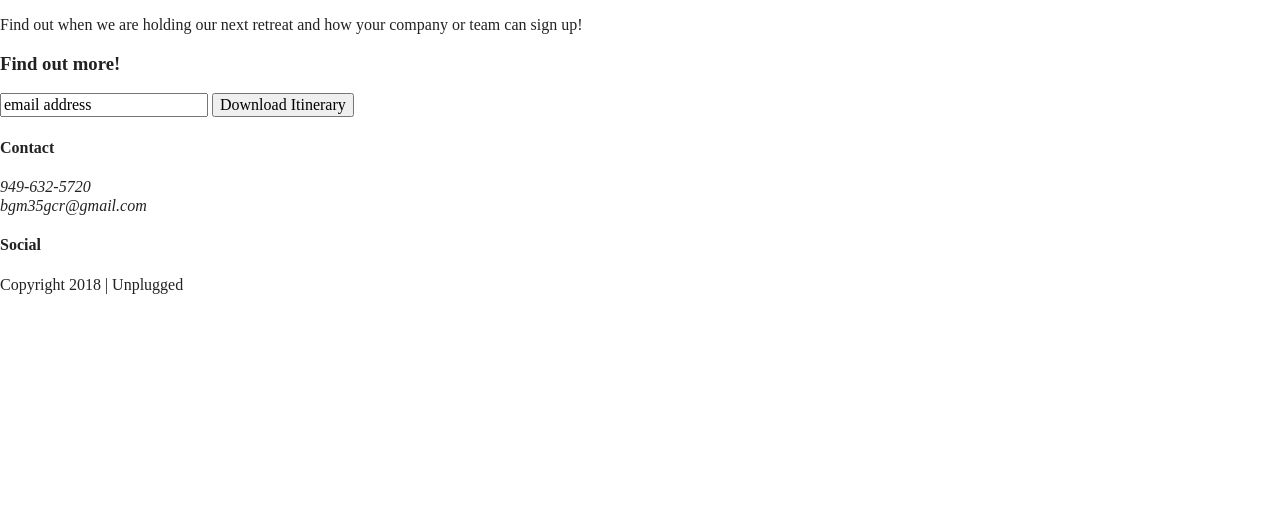
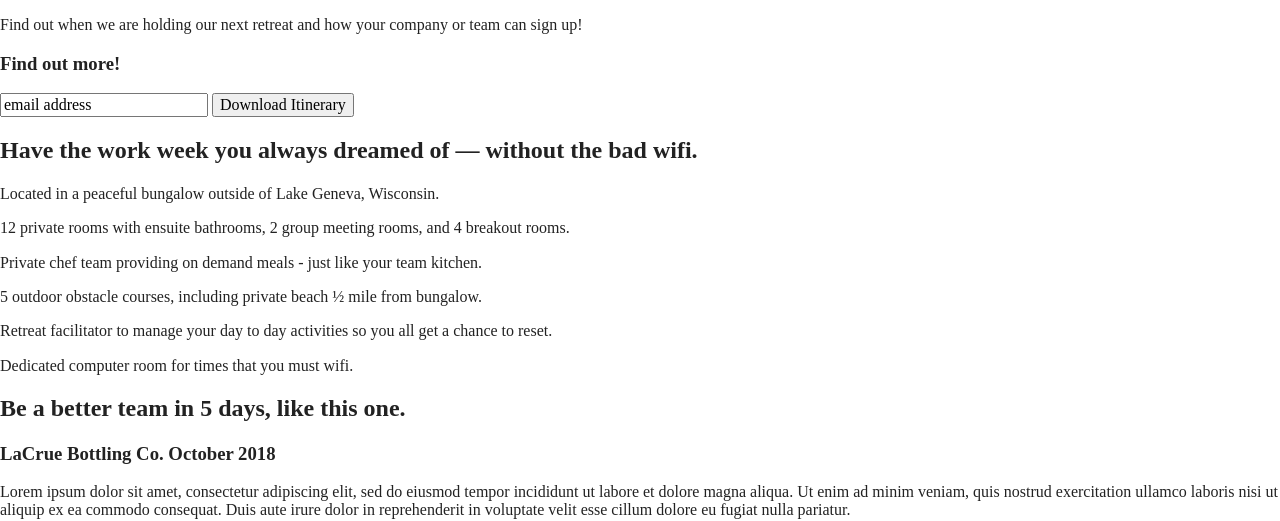
Before and after one commit to Beg92/unplugged-retreat, a website built with Parcel: page index.html in a window 1280 px wide. Shown: the part 281-802 px from the top of the page. Built offline with nearby package versions, Linux system fonts and the light colour scheme; files whose address does not match are found by name.

Commit message:
added headers and paragraphs

```diff
--- a/index.html
+++ b/index.html
@@ -2,24 +2,18 @@
 <html class="no-js" lang="">
 
 <head>
-    <meta charset="utf-8" />
+    <meta charset="utf-8">
+    <meta http-equiv="x-ua-compatible" content="ie=edge">
     <title>Unplugged Retreat</title>
-    <meta name="description" content="" />
-    <meta name="viewport" content="width=device-width, initial-scale=1" />
+    <meta name="description" content="">
+    <meta name="viewport" content="width=device-width, initial-scale=1, shrink-to-fit=no">
 
-    <meta property="og:title" content="" />
-    <meta property="og:type" content="" />
-    <meta property="og:url" content="" />
-    <meta property="og:image" content="" />
-
-    <link rel="manifest" href="site.webmanifest" />
-    <link rel="apple-touch-icon" href="icon.png" />
+    <link rel="manifest" href="site.webmanifest">
+    <link rel="apple-touch-icon" href="icon.png">
     <!-- Place favicon.ico in the root directory -->
 
-    <link rel="stylesheet" href="css/normalize.css" />
-    <link rel="stylesheet" href="css/main.css" />
-
-    <meta name="theme-color" content="#fafafa" />
+    <link rel="stylesheet" href="css/normalize.css">
+    <link rel="stylesheet" href="css/main.css">
 </head>
 
 <body>
@@ -61,6 +55,67 @@
                 </div>
             </div>
         </aside>
+        <section class="features">
+            <div class="content-wrapper">
+                <h2>Have the work week you always dreamed of — without the bad wifi.</h2>
+                <div class="features-items">
+                    <article>
+                        <p class="fontawesome-icon"></p>
+                        <p class="features-item-description">Located in a peaceful bungalow outside of Lake Geneva, Wisconsin.</p>
+                    </article>
+                    <article>
+                        <p class="fontawesome-icon">
+                        </p>
+                        <p class="features-item-description">
+                            12 private rooms with ensuite bathrooms, 2 group meeting rooms, and 4 breakout rooms.
+                        </p>
+                    </article>
+                    <article>
+                        <p class="fontawesome-icon">
+                        </p>
+                        <p class="features-item-description">
+                            Private chef team providing on demand meals - just like your team kitchen.
+                        </p>
+                    </article>
+                    <article>
+                        <p class="fontawesome-icon">
+                        </p>
+                        <p class="features-item-description">
+                            5 outdoor obstacle courses, including private beach ½ mile from bungalow.
+                        </p>
+                    </article>
+                    <article>
+                        <p class="fontawesome-icon">
+                        </p>
+                        <p class="features-item-description">
+                            Retreat facilitator to manage your day to day activities so you all get a chance to reset.
+                        </p>
+                    </article>
+                    <article>
+                        <p class="fontawesome-icon">
+                        </p>
+                        <p class="features-item-description">
+                            Dedicated computer room for times that you must wifi.
+                        </p>
+                    </article>
+                </div>
+            </div>
+        </section>
+        <section class="reviews">
+            <div class="content-wrapper">
+                <h2>Be a better team in 5 days, like this one.</h2>
+                <article>
+                    <div>
+                        <h3>LaCrue Bottling Co. October 2018</h3>
+                        <p>
+                            Lorem ipsum dolor sit amet, consectetur adipiscing elit, sed do eiusmod tempor incididunt ut labore et dolore magna aliqua. Ut enim ad minim veniam, quis nostrud exercitation ullamco laboris nisi ut aliquip ex ea commodo consequat. Duis aute irure dolor
+                            in reprehenderit in voluptate velit esse cillum dolore eu fugiat nulla pariatur.
+                        </p>
+                    </div>
+                </article>
+            </div>
+        </section>
+
 
     </main>
     <footer>
```
